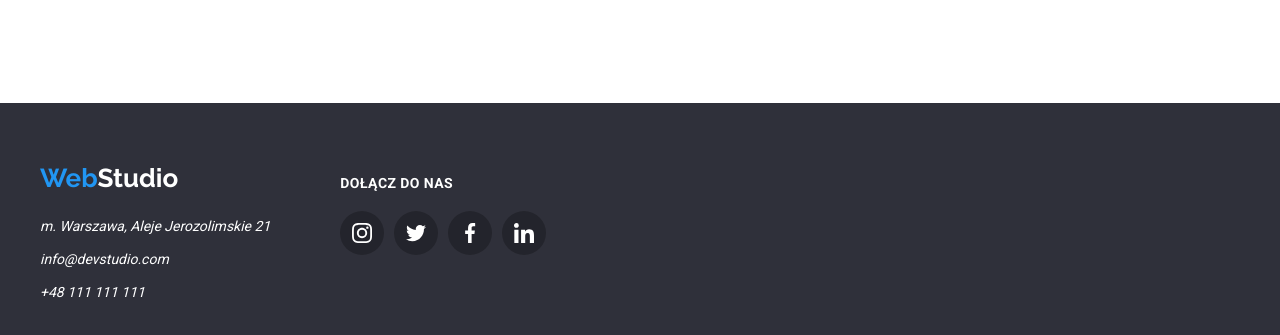
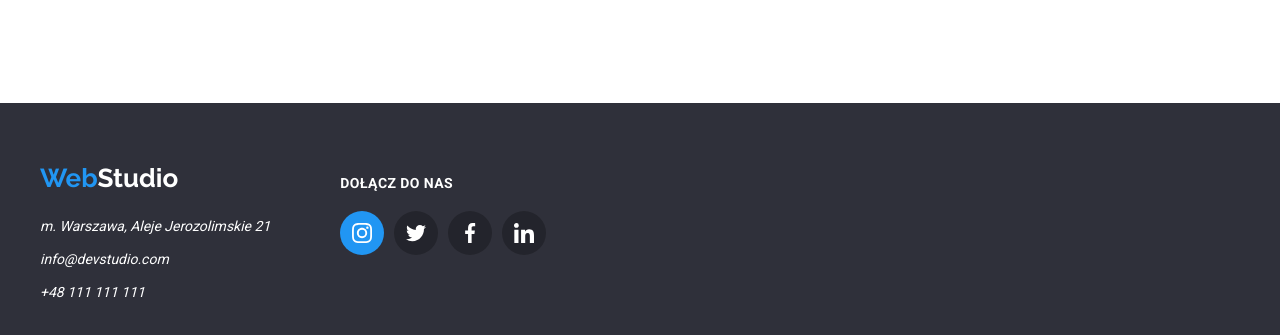
Before and after one commit to OlaPolaniecka/goit-markup-hw-04, a plain HTML site: page index.html in a window 1280 px wide. In both pictures the pointer is over the item 362 px from the left and 3276 px from the top of the page. Shown: the part 3043-3378 px from the top of the page. Drawn offline with nearby package versions, Linux system fonts and the light colour scheme.

Commit message:
init: hw 4

```diff
--- a/css/styles.css
+++ b/css/styles.css
@@ -498,3 +498,7 @@ header {
   border-radius: 50%;
   background-color: rgba(0, 0, 0, 0.25);
 }
+
+.icon-group-footer:hover {
+  background-color: #2196f3;
+}
```
